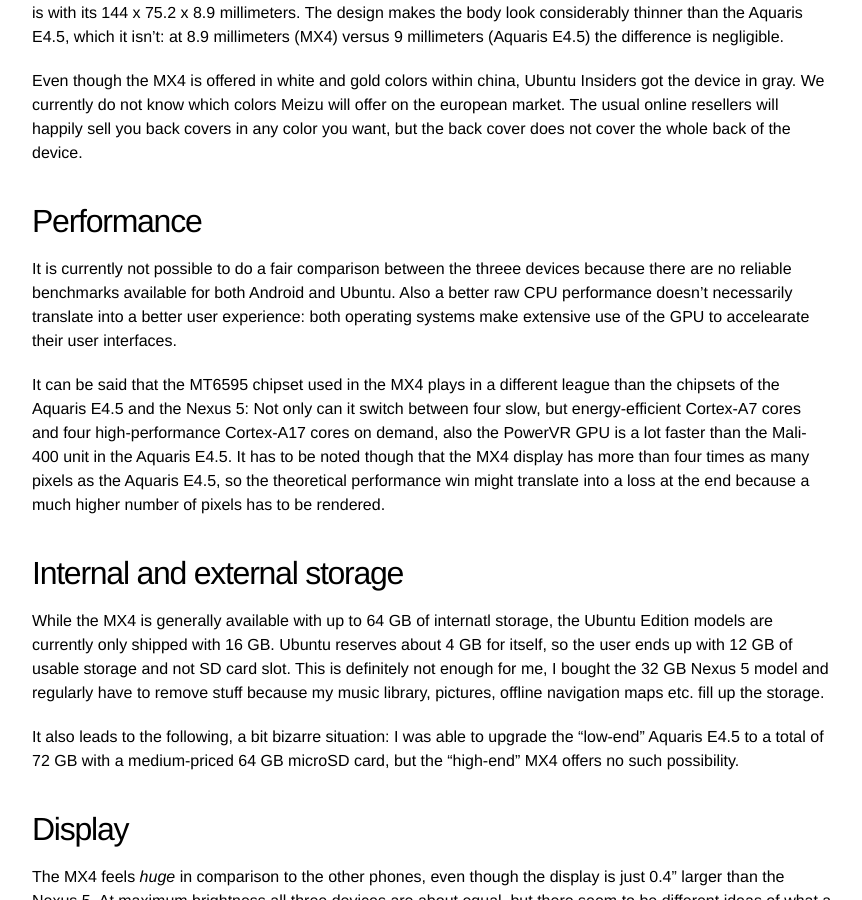
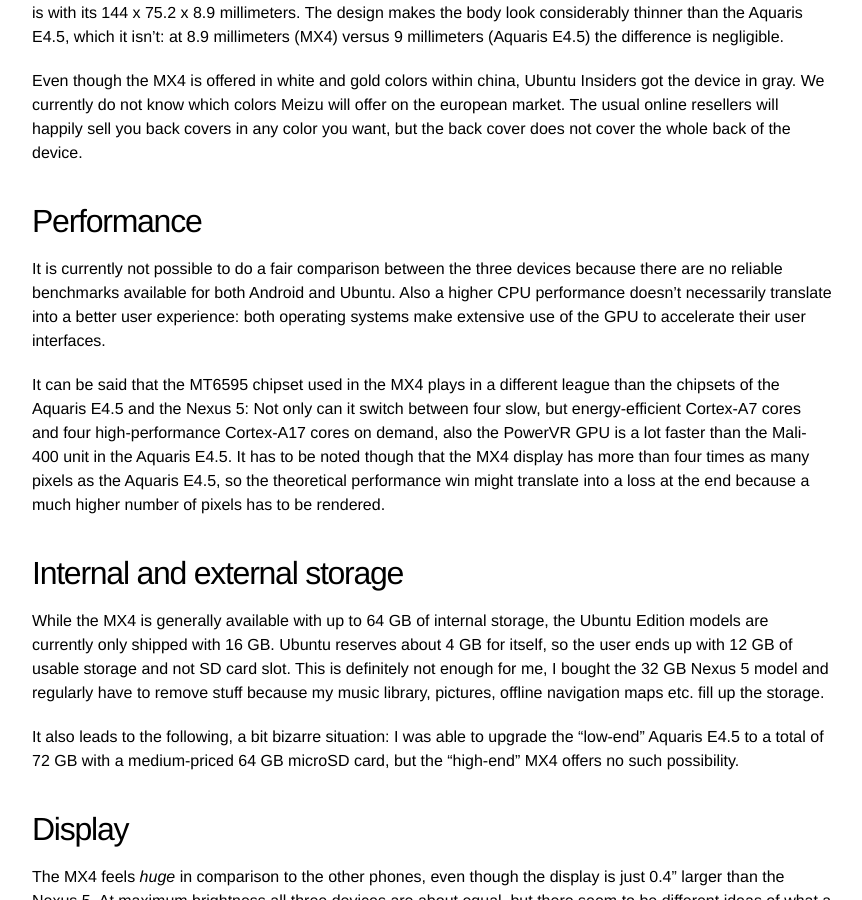
Before and after one commit to Sturmflut/sturmflut.github.io, a Jekyll site: the page built from _posts/2015-6-18-an-early-look-at-the-Meizu-MX4-ubuntu-edition.markdown, in a window 1280 px wide and 900 px high, scrolled down 4291 px. Shown: the whole window, without its empty margins (208-1070 px from the left). Built offline with Jekyll 4.4.1, drawn with Linux system fonts in a browser that asks for light colours.

Commit message:
Fix typos

```diff
--- a/_posts/2015-6-18-an-early-look-at-the-Meizu-MX4-ubuntu-edition.markdown
+++ b/_posts/2015-6-18-an-early-look-at-the-Meizu-MX4-ubuntu-edition.markdown
@@ -63,14 +63,14 @@ Even though the MX4 is offered in white and gold colors within china, Ubuntu Ins
 
 ## Performance
 
-It is currently not possible to do a fair comparison between the threee devices because there are no reliable benchmarks available for both Android and Ubuntu. Also a better raw CPU performance doesn't necessarily translate into a better user experience: both operating systems make extensive use of the GPU to accelearate their user interfaces.
+It is currently not possible to do a fair comparison between the three devices because there are no reliable benchmarks available for both Android and Ubuntu. Also a higher CPU performance doesn't necessarily translate into a better user experience: both operating systems make extensive use of the GPU to accelerate their user interfaces.
 
 It can be said that the MT6595 chipset used in the MX4 plays in a different league than the chipsets of the Aquaris E4.5 and the Nexus 5: Not only can it switch between four slow, but energy-efficient Cortex-A7 cores and four high-performance Cortex-A17 cores on demand, also the PowerVR GPU is a lot faster than the Mali-400 unit in the Aquaris E4.5. It has to be noted though that the MX4 display has more than four times as many pixels as the Aquaris E4.5, so the theoretical performance win might translate into a loss at the end because a much higher number of pixels has to be rendered.
 
 
 ## Internal and external storage
 
-While the MX4 is generally available with up to 64 GB of internatl storage, the Ubuntu Edition models are currently only shipped with 16 GB. Ubuntu reserves about 4 GB for itself, so the user ends up with 12 GB of usable storage and not SD card slot. This is definitely not enough for me, I bought the 32 GB Nexus 5 model and regularly have to remove stuff because my music library, pictures, offline navigation maps etc. fill up the storage.
+While the MX4 is generally available with up to 64 GB of internal storage, the Ubuntu Edition models are currently only shipped with 16 GB. Ubuntu reserves about 4 GB for itself, so the user ends up with 12 GB of usable storage and not SD card slot. This is definitely not enough for me, I bought the 32 GB Nexus 5 model and regularly have to remove stuff because my music library, pictures, offline navigation maps etc. fill up the storage.
 
 It also leads to the following, a bit bizarre situation: I was able to upgrade the "low-end" Aquaris E4.5 to a total of 72 GB with a medium-priced 64 GB microSD card, but the "high-end" MX4 offers no such possibility.
 
```
